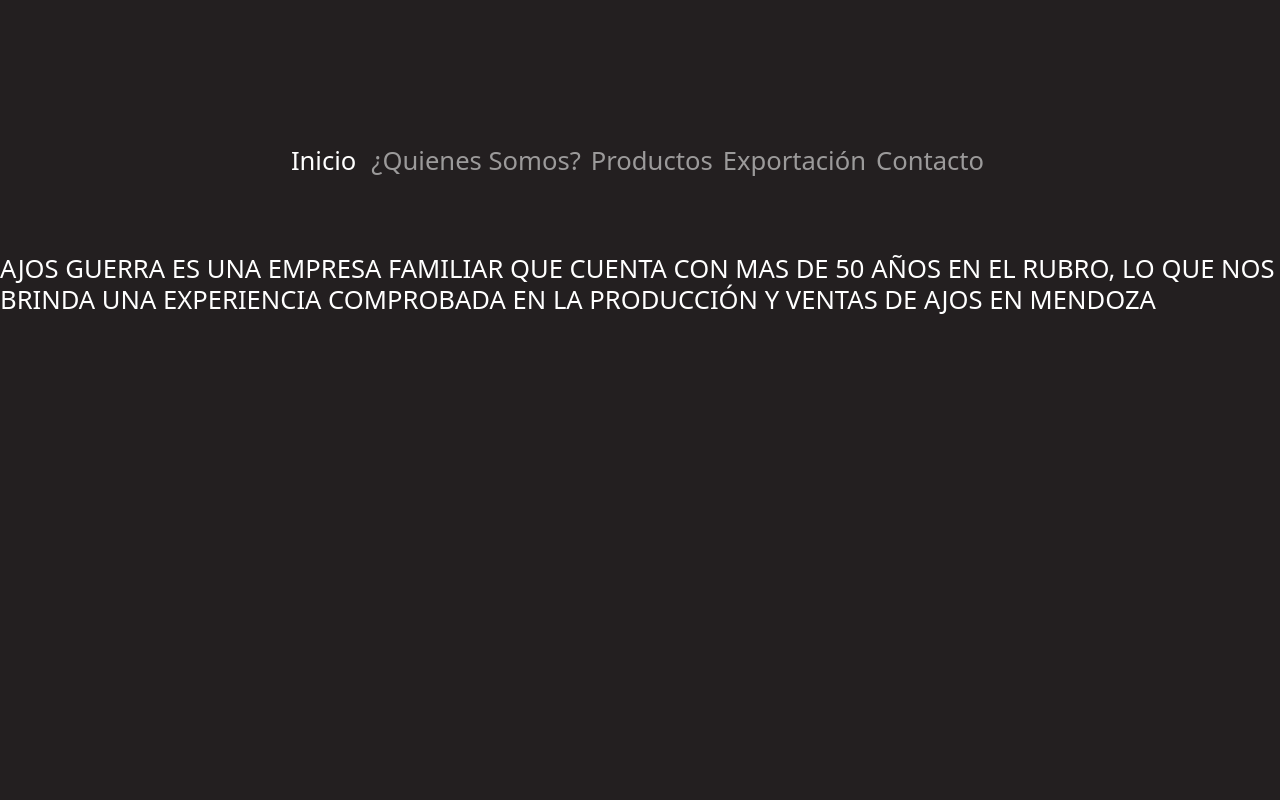
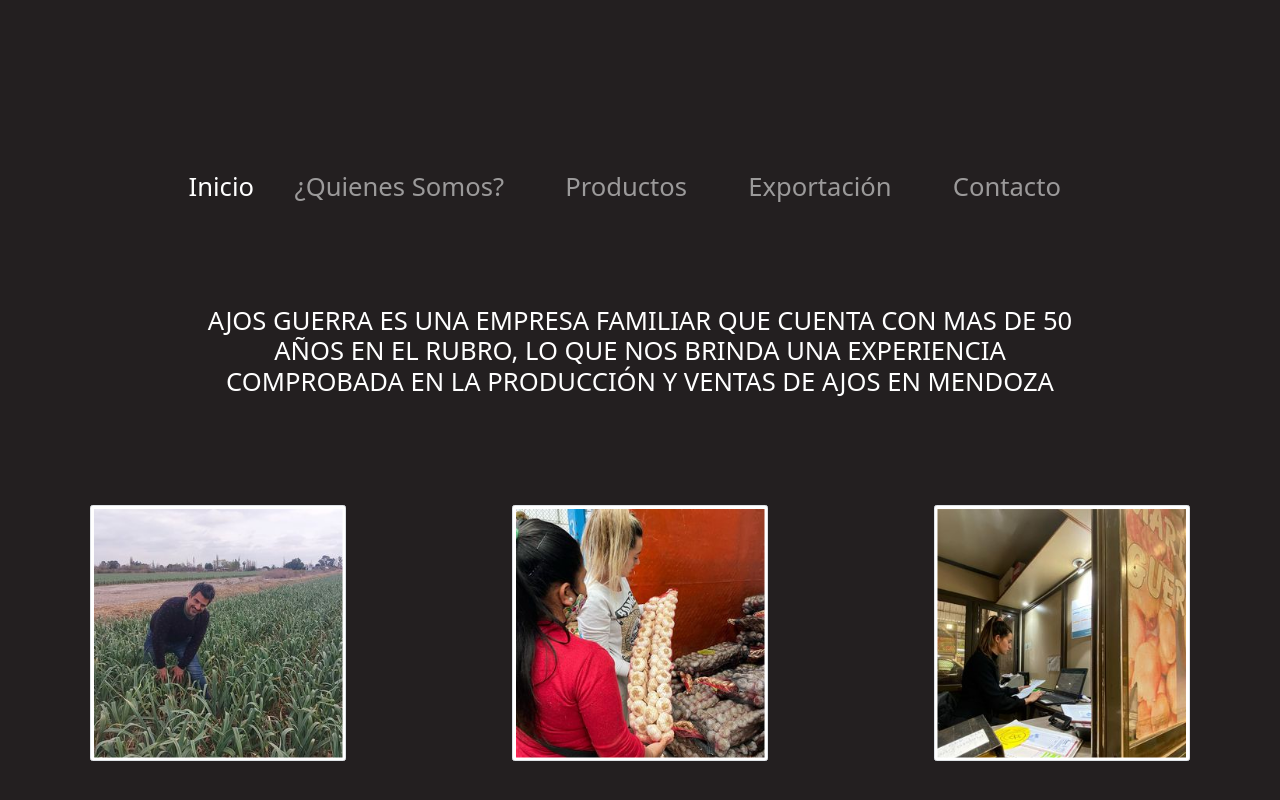
Before and after one commit to Cabecarp94/ajos-guerra, a website: page index.html in a window 1280 px wide. Shown: the part 588-1388 px from the top of the page. Before the commit the page ends 973 px from the top, so only its background shows below. Drawn offline with nearby package versions, Linux system fonts and the light colour scheme.

Commit message:
modificando quienes-somos

```diff
--- a/index.html
+++ b/index.html
@@ -43,10 +43,28 @@
       </div>
     </header>
     <section id="quienes-somos">
-      <div class="titulo">
-        <h1>
-          AJOS GUERRA ES UNA EMPRESA FAMILIAR QUE CUENTA CON MAS DE 50 AÑOS EN EL RUBRO, LO QUE NOS BRINDA UNA EXPERIENCIA COMPROBADA EN LA PRODUCCIÓN Y VENTAS DE AJOS EN MENDOZA
-        </h1>
+      <div class="titulo container-fluid">
+        <div class="col-12 col-sm-12 col-md-12 col-lg-12 col-xl-12">
+          <h1>
+            AJOS GUERRA ES UNA EMPRESA FAMILIAR QUE CUENTA CON MAS DE 50 AÑOS EN EL RUBRO, LO QUE NOS BRINDA UNA EXPERIENCIA COMPROBADA EN LA PRODUCCIÓN Y VENTAS DE AJOS EN MENDOZA
+          </h1>
+        </div>
+      </div>
+      <div class="imagenes container-fluid">
+        <div class="col-4 col-xl-4 col-lg-4 col-md6 col-sm-12">
+          <img class="img-fluid img-thumbnail" src="/images/conocenos1.jpg" alt="">
+        </div>
+        <div class="col-4 col-xl-4 col-lg-4 col-md6 col-sm-12">
+          <img class="img-fluid img-thumbnail" src="/images/conocenos2.jpg" alt="">
+        </div>
+        <div class="col-4 col-xl-4 col-lg-4 col-md6 col-sm-12">
+          <img class="img-fluid img-thumbnail" src="/images/conocenos3.jpg" alt="">
+        </div>
+      </div>
+      <div class="titulo2 container-fluid">
+        <div class="col-12 col-sm-12 col-md-12 col-lg-12 col-xl-12">
+          <h2> </h2>
+        </div>
       </div>
     </section>
 
--- a/scss/components/_inicio.scss
+++ b/scss/components/_inicio.scss
@@ -47,6 +47,7 @@
                     ul{
                         li{
                             a{
+                                margin: 2vw;
                                 color: $color-text-withe;
                                 font-size: 2vw !important;
                             }
--- a/scss/components/_quienes-somos.scss
+++ b/scss/components/_quienes-somos.scss
@@ -8,9 +8,31 @@
     padding-top: 5vw;
     padding-bottom: 5vw;
     .titulo{
-        h1{
+        display: flex;
+        justify-content: center;
+        align-items: center;
+        text-align: center;
+        div{
+            width: 70%;
+            h1{
             font-size: 2vw;
             color: nth($colores, 2 );
+            }
+        }
+    }
+    .imagenes{
+        display: flex;
+        justify-content: center;
+        align-items: center;
+        flex-direction: row;
+        text-align: center;
+        div{
+            padding-top: 8vw;
+            img{
+                max-width: 20vw;
+                height: auto;
+                object-fit: cover;
+            }
         }
     }
 }
```
Also changed, not shown: css/style.css, 1 other file.
